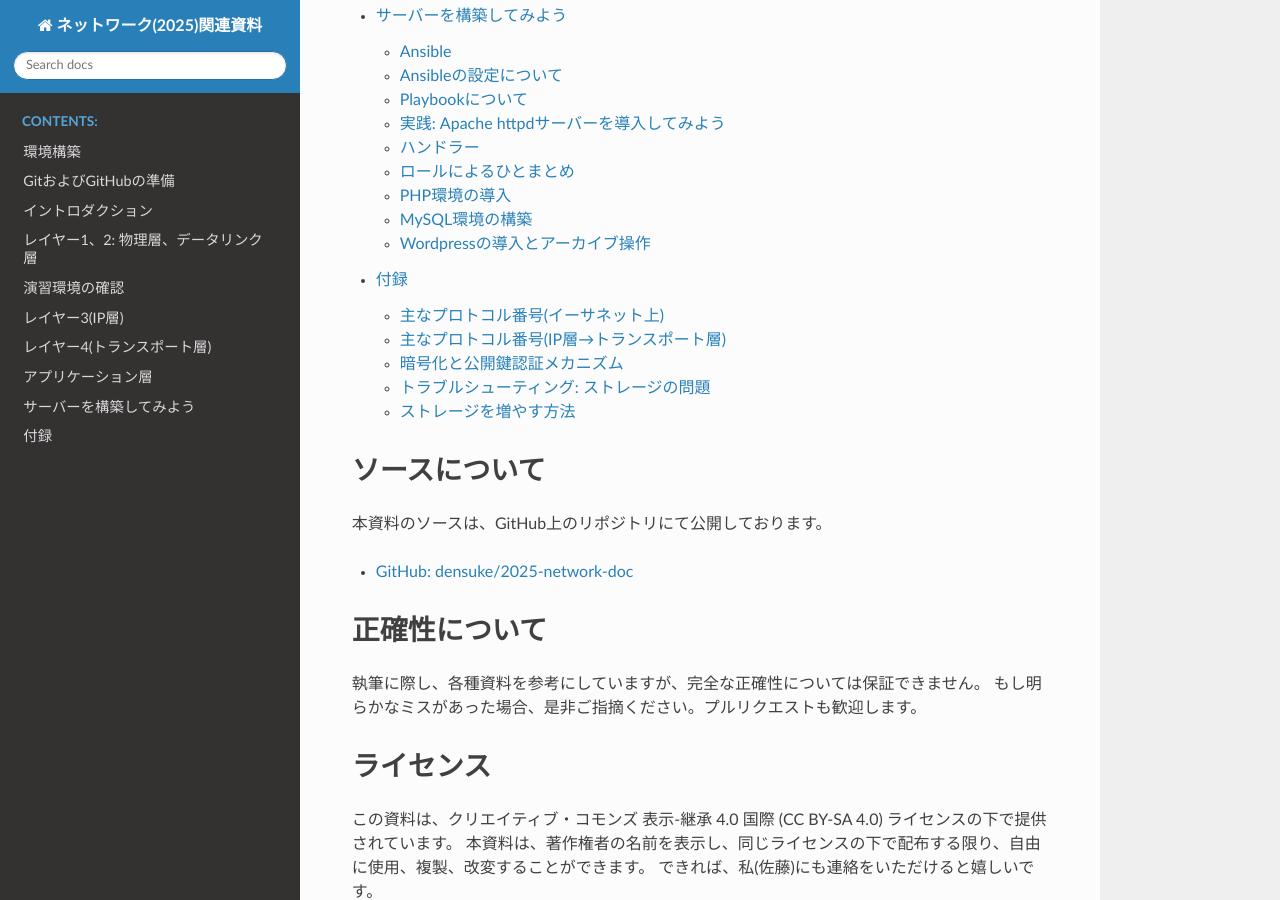
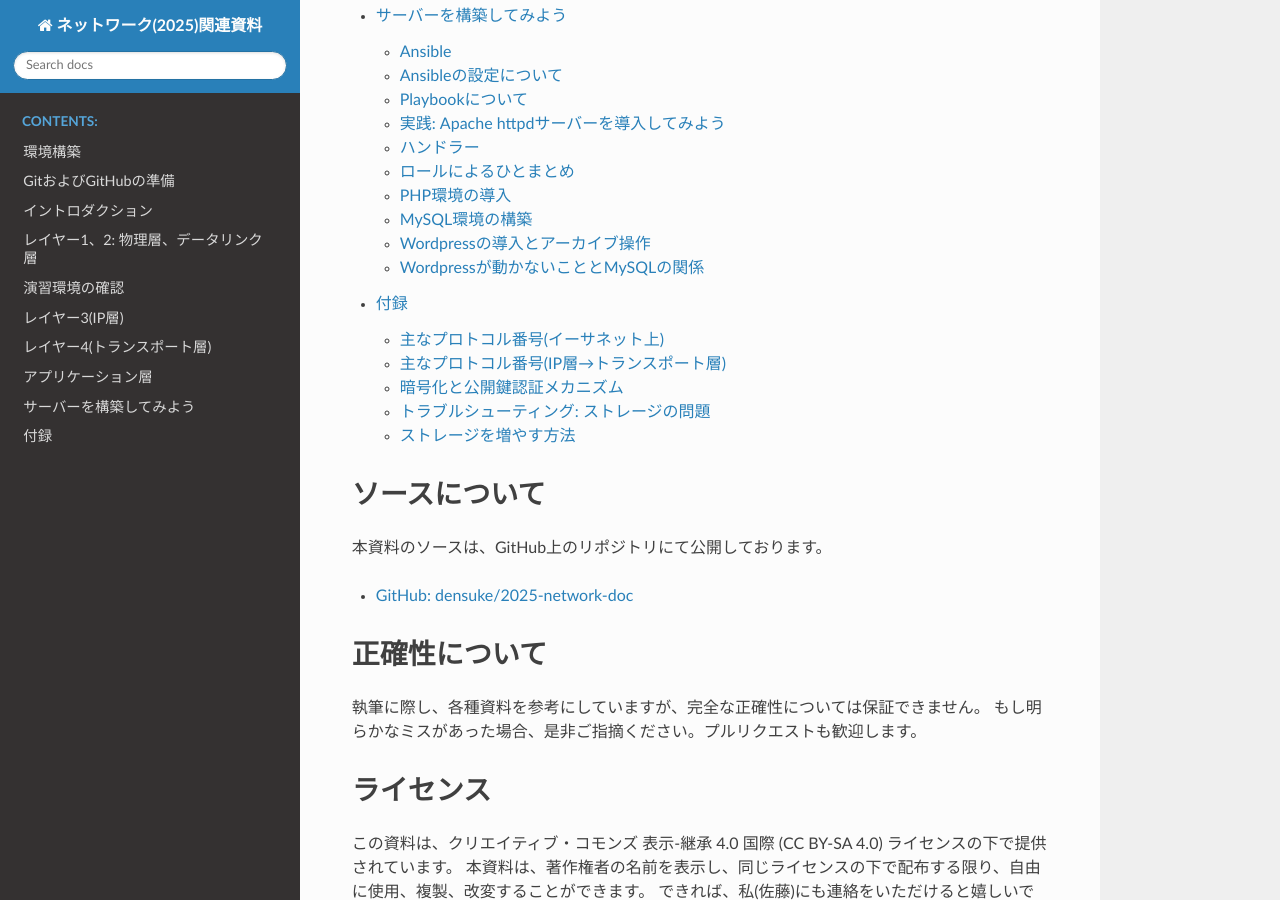
Before and after one commit to densuke/2025-network-doc, a Sphinx documentation site: the page built from source/index.rst, in a window 1280 px wide and 900 px high, scrolled down 1580 px. Built offline with Sphinx 7.4.7 and the Read the Docs theme 3.1.0, drawn with Linux system fonts in a browser that asks for light colours; some of the changed lines change nothing that is shown.

Commit message:
php-mysqlの導入とチェック

````diff
--- a/source/server/index.rst
+++ b/source/server/index.rst
@@ -20,3 +20,4 @@
    php.md
    mysql.md
    wp.md
+   php-mysql.md
--- /dev/null
+++ b/source/server/php-mysql.md
@@ -0,0 +1,222 @@
+# Wordpressが動かないこととMySQLの関係
+
+現状でWordpressのソースをドキュメントルートに配置して動かしてみたところ、以下のエラー画面にいきつくこととなります。
+
+```{figure} images/wp-need-mysql.png
+:width: 60%
+
+Wordpressの初期画面(MySQLが必要)
+```
+
+これは重要なことを示しています。単純にエラーとしての出力に目が行ってしまいますが、それ以上の情報です。
+
+- PHPが機能している(でないとこの画面は出ません)。
+- Wordpressのコンテンツ自体は読み込まれている。
+- (そのうえで)MySQLの拡張が利用できない。
+
+つまり、PHPとMySQLの連携ができていないことが原因で、Wordpressが動作しないことがわかります。
+
+## PHPとMySQL(MariaDB)の連携について
+
+Wordpressは、バックエンド(永続ストレージ)のひとつとして、データベースを要求しています。
+要求するデータベースはMySQL(および互換データベース)であり、今回はMariaDBを利用しています。
+ところが不足している部分があります。 **PHPからMySQL(MariaDB)へ通信するための拡張モジュール** がインストールされていないのです。
+そこで、この拡張モジュールを入れておきましょう。
+
+## ロールをどうするか
+
+結論から言えば、PHPのMySQL拡張モジュールに関しては、 `php8.2-mysql` というパッケージをインストールすることで解決します。しかし、このパッケージをどのようにインストールするかは一考に値します。
+
+- 既存のphpロールに組み込む。
+  - 悪くはないのですが、MySQL(MariaDB)と無関係に常に組み込まれることとなります。これはいいのでしょうか?
+
+- 新規にphp-mysqlロールを作成する。
+  - こちらのほうがよりモジュール化されており、必要なときにのみ組み込むことができます。将来的にMySQL以外のデータベースを利用する場合にも、phpロールを汚さずに済みます。
+
+- Wordpressロールを作り、その中でphp-mysqlロールを組み込む。
+  - こちらもモジュール化の観点からは悪くありません。しかし、Wordpressロールを作成するほどの規模感があるかどうかは疑問です。
+
+色々考え方はできるかと思いますが、ここでは2つ目の『新規にphp-mysqlロールを作成する』方法を採用します。
+
+## php-mysqlロールの作成とハンドラーの準備
+
+PHPにMySQL拡張モジュールである `php8.2-mysql` パッケージをインストールするロールを作成します。
+前節の通り、 `php-mysql` という名前でロールを作成しましょう。
+
+```bash
+mkdir -pv roles/php-mysql/tasks
+```
+
+そして、ロール内タスクを作製します。
+
+```{code-block}
+:language: yaml
+:caption: roles/php-mysql/tasks/main.yml ※途中の段階ですが一旦作成する
+---
+- name: php-mysqlのインストール
+  apt:
+    name: php8.2-mysql
+    state: present
+```
+
+一旦これを`site.yml`に組み込んで、動作確認を行ってみましょう。
+
+```{code-block}
+:language: yaml
+:caption: site.yml
+:emphasize-lines: 5
+
+  roles:
+    - httpd
+    - php
+    - mariadb
+    - php-mysql
+
+```
+
+この状態でプレイブック`site.yml`を処理させると、とりあえず `php8.2-mysql` パッケージがインストールされます。
+
+```{code-block}
+:language: bash
+
+$ uv run ansible-playbook -K site.yml  # makeで代行してもOK
+...
+$ dpkg -l php8.2-mysql # インストールされているか確認("ii"で始まればOK)
+要望=(U)不明/(I)インストール/(R)削除/(P)完全削除/(H)保持
+| 状態=(N)無/(I)インストール済/(C)設定/(U)展開/(F)設定失敗/(H)半インストール/(W)トリガ待ち/(T)トリガ保留
+|/ エラー?=(空欄)無/(R)要再インストール (状態,エラーの大文字=異常)
+||/ 名前           バージョン       アーキテクチ 説明
++++-==============-================-============-=================================
+ii  php8.2-mysql   8.2.XXXXXXXXXXX   arm64        MySQL module for PHP
+```
+
+## 拡張モジュールの有効化はされているのか?
+
+拡張モジュールはインストールされたと思いますが、PHP側で認識できているかわかりません。
+お手軽に確認する方法の一つとして、`phpinfo()`を利用するということがあります。
+
+1. ポート転送を確認し、ブラウザでサーバーに一旦アクセスする
+2. URLを書き換えて、以前`phpinfo()`を確認するために組み込んでいる、 `/info.php` を付加してアクセスする
+
+下へ進めていくと、認識されているモジュールの情報がアルファベット順に出てきます。
+MySQL関係なため、Mで始めるところまでスクロールすると、以下のように出力が入っていると思われます。
+
+```{figure} images/php-plugin-not-mysqli.png
+:width: 75%
+
+MySQL拡張モジュールの状況
+```
+
+`mysqlnd` や `pdo-mysql`というモジュールが入っている可能性がありますが、出ていないこともあります。
+一見するとうまく行っているように見えるのですが、少しややこしいことになっているので注意が必要です。
+実はMySQLに関する拡張モジュールは複数あり、以下のようになっています。
+
+- mysql: 古い拡張モジュールで、現在は非推奨となっています。将来的に削除される可能性があります(そもそも存在しない可能性すらある)。
+- mysqli: 改良版のMySQL拡張モジュールで、より多くの機能を提供します。MySQLデータベースとやり取りするために推奨されるモジュールです。
+- pdo-mysql: PHP Data Objects(PDO)拡張モジュールのMySQLドライバです。PDOはデータベースアクセスのための抽象化レイヤーを提供し、異なるデータベースシステム間でのコードの移植性を向上させます。
+
+```{note}
+mysqlnd拡張モジュールは、MySQL Native Driverの略で、MySQLデータベースとPHP間の通信を最適化するためのドライバと考えてください。
+通常このモジュールを直接叩くような使い方をせず、mysqliやpdo-mysqlなどの拡張モジュールがmysqlndを利用してMySQLと通信します。
+```
+
+現代的なPHPでのデータベースアクセスでは、`pdo-mysql`が主に利用されているため、こちらが自動的に有効化されている可能性がありますが、実はWordpressでは`mysqli`が利用されています。
+そのため、`mysqli`が有効化されているかどうかを確認する必要があります。
+先程のスクリーンショットのように`mysqli`が出てない場合は、有効化を行う必要があるということです。
+
+有効化および無効化を行うためのツールとして、`a2enmod`と同じように`phpenmod`と`phpdismod`があります。
+
+- `phpenmod mysqli`: `mysqli`モジュールを有効化します。
+- `phpdismod mysqli`: `mysqli`モジュールを無効化します。
+
+これをAnsibleのロールで実行させる方法については、php-fpmで行った`command`モジュールを使うことで対応できるのですが、気になるのが『何があれば成功したか』の指標となる`creates`オプションです。
+
+試しに行って検証してみましょう。
+
+```{code-block}
+# モジュール定義があるかの確認
+$ ls /etc/php/8.2/mods-available/m*
+/etc/php/8.2/mods-available/mysqli.ini  /etc/php/8.2/mods-available/mysqlnd.ini
+
+# fpmを使っている場合、有効なモジュール定義のリンクは以下に集められています
+$ ls ls /etc/php/8.2/fpm/conf.d/
+... 20-pdo_mysql.ini ...
+```
+
+どうやら、何らかの数字(実は読み込み優先度)が付与された`pdo_mysql.ini`が存在していることがわかります。
+`mysqli`モジュールの場合は`20-mysqli.ini`という名前になるはずです。
+
+試しに`phpenmod`で試してみましょう。
+
+```{code-block}
+:language: bash
+
+$ sudo phpenmod mysqli # 有効化
+$ ls /etc/php/8.2/fpm/conf.d/
+... 20-mysqli.ini ...
+
+$ sudo phpdismod mysqli # 無効化
+$ ls /etc/php/8.2/fpm/conf.d/
+... (20-mysqli.iniが無くなる) ...
+```
+
+数字(20)の付与された`mysqli.ini`が生成されたり消えたりすることがわかります。
+これをキーとしてロールを作成すれば、冪等性が確保できそうです。
+
+## 拡張モジュールの有効化と再起動
+
+以上を踏まえて、ロールのタスクを追加しておきましょう。
+
+```{code-block}
+:language: yaml
+:caption: roles/php-mysql/tasks/main.yml
+:linenos:
+:emphasize-lines: 7-11
+---
+- name: php-mysqlのインストール
+  apt:
+    name: php8.2-mysql
+    state: present
+
+- name: php-mysqlの有効化
+  command:
+    cmd: phpenmod mysqli
+    creates: /etc/php/8.2/fpm/conf.d/20-mysqli.ini
+  notify: php-fpmの再起動
+```
+
+そして、有効化しても再起動をしないと反映されないため、ハンドラーの追加が必要です。
+11行目にあるように、php-fpmの再起動となるため、この処理は`php`ロールのハンドラーを利用します。
+
+```{code-block}
+:language: yaml
+:caption: roles/php/handlers/main.yml ※ phpの側ですので注意!
+
+---
+- name: php-fpmの再起動
+  service:
+    name: php8.2-fpm
+    state: restarted
+```
+
+これで、`php-mysql`ロールの完成です。
+
+実際に通して実行し、`phpinfo()`で確認してみましょう。
+
+```{figure} images/php-plugin-mysqli.png
+:width: 75%
+
+MySQLi拡張モジュールの有効化確認
+```
+
+これで無事`mysqli`モジュールが有効化されました。
+では、改めて `/wordpress` にアクセスするとどうでしょう。
+
+```{figure} images/wp-setup.png
+:width: 60%
+
+Wordpressのセットアップ画面
+```
+
+表示が変わっていますね。無事MySQL拡張モジュールが有効化され、WordpressがMariaDBに接続できる準備ができたため、セットアップ画面が表示されました。
+本来であれば、この後にデータベースの設定を行えばOKですが、直接おいたファイル群を使っているので、アーカイブの取得とセットアップをロールとして組み込むことにしましょう。
````
Also changed, not shown: source/server/images/php-plugin-mysqli.png (added), source/server/images/php-plugin-not-mysqli.png (added), source/server/images/wp-need-mysql.png (added), source/server/images/wp-setup.png (added).
